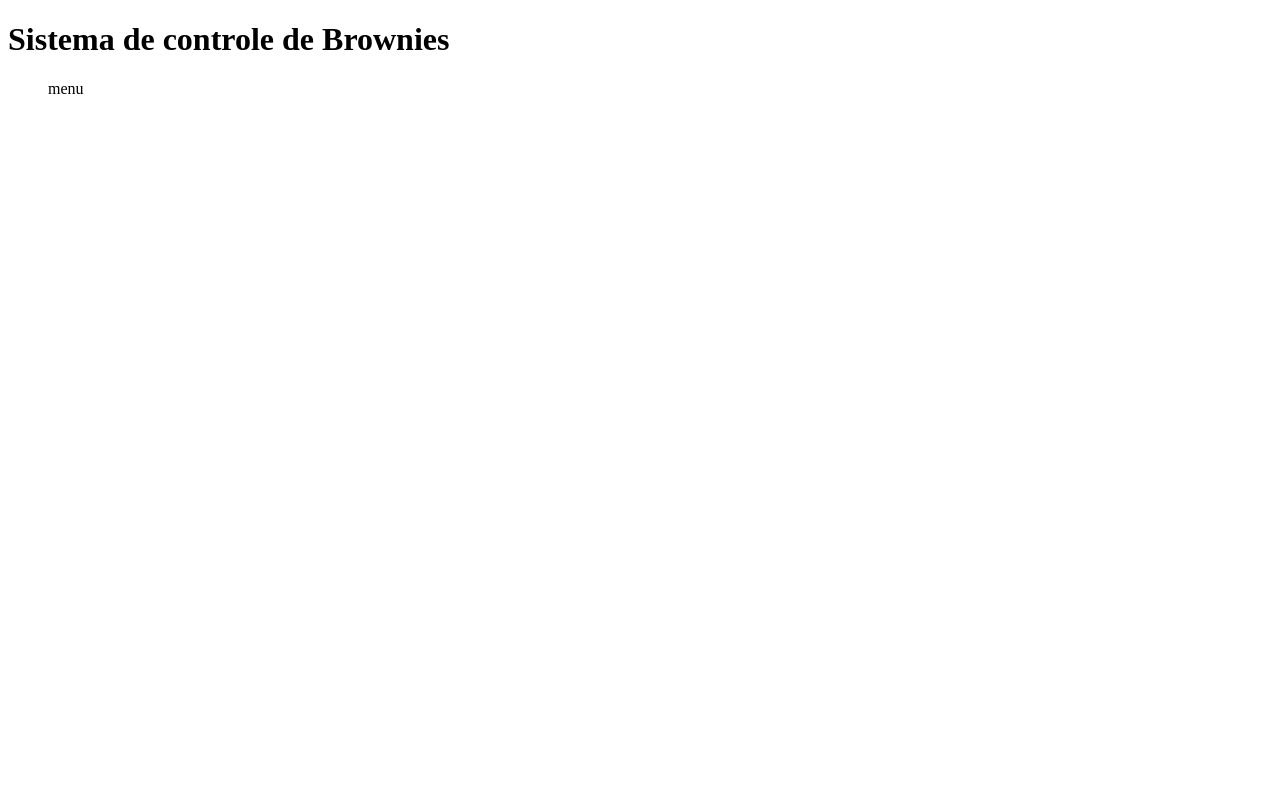
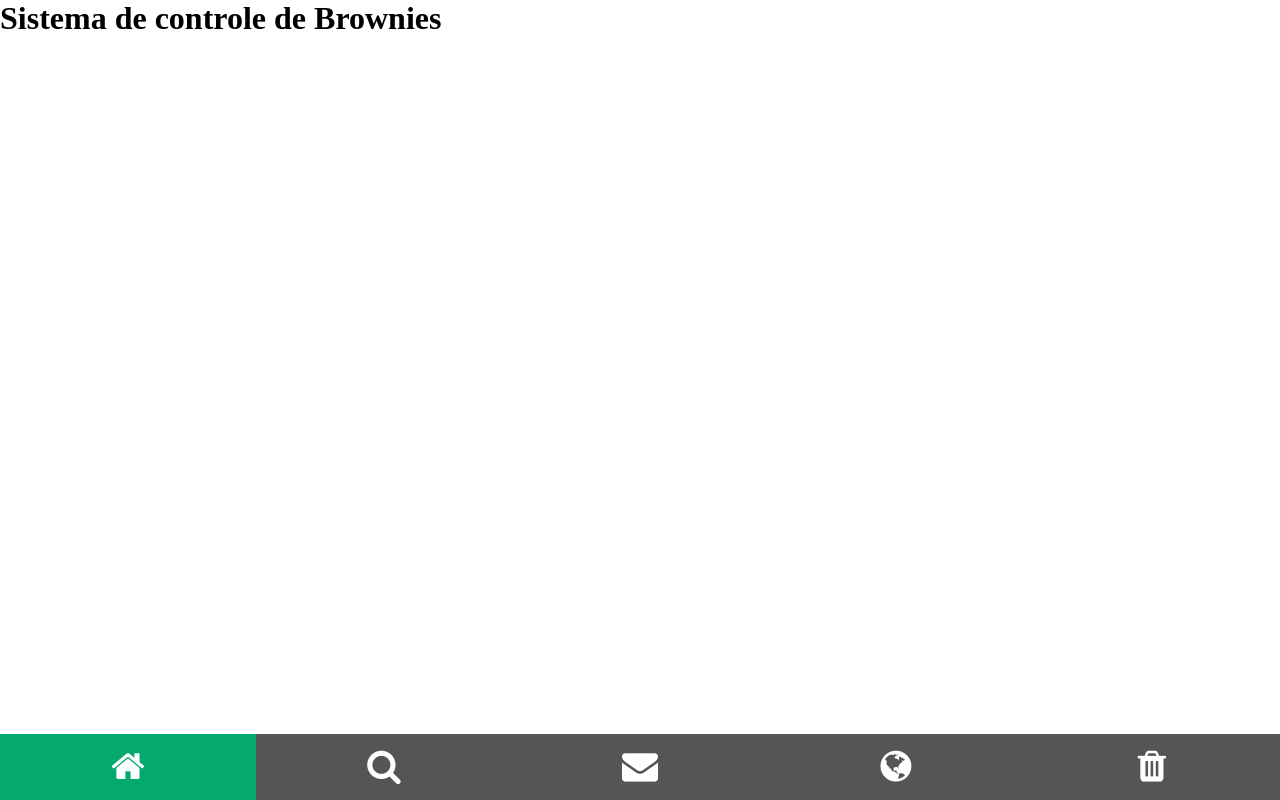
Before and after one commit to BdsOliveira/sysbro, a plain HTML site: page index.html in a window 1280 px wide. Drawn offline with Linux system fonts and the light colour scheme.

Commit message:
Add a menu

```diff
--- /dev/null
+++ b/css/style.css
@@ -0,0 +1,30 @@
+* {
+  margin: 0px;
+  padding: 0px;
+}
+
+.icon-bar {
+    width: 100%; /* Full-width */
+    background-color: #555; /* Dark-grey background */
+    overflow: auto; /* Overflow due to float */
+    position: fixed;
+    bottom: 0;
+  }
+
+  .icon-bar a {
+    float: left; /* Float links side by side */
+    text-align: center; /* Center-align text */
+    width: 20%; /* Equal width (5 icons with 20% width each = 100%) */
+    padding: 12px 0; /* Some top and bottom padding */
+    transition: all 0.3s ease; /* Add transition for hover effects */
+    color: white; /* White text color */
+    font-size: 36px; /* Increased font size */
+  }
+
+  .icon-bar a:hover {
+    background-color: #000; /* Add a hover color */
+  }
+
+  .active {
+    background-color: #04AA6D; /* Add an active/current color */
+  }
--- a/index.html
+++ b/index.html
@@ -4,13 +4,23 @@
     <meta charset="UTF-8">
     <meta http-equiv="X-UA-Compatible" content="IE=edge">
     <meta name="viewport" content="width=device-width, initial-scale=1.0">
+    <link rel="stylesheet" href="https://cdnjs.cloudflare.com/ajax/libs/font-awesome/4.7.0/css/font-awesome.min.css">
+    <link rel="stylesheet" href="css/style.css">
     <title>Controle de Brownies</title>
 </head>
 <body>
     <h1 class="title">Sistema de controle de Brownies</h1>
 
     <menu>
-        menu
+        <div class="icon-bar">
+            <a class="active" href="#"><i class="fa fa-home"></i></a>
+            <a href="#"><i class="fa fa-search"></i></a>
+            <a href="#"><i class="fa fa-envelope"></i></a>
+            <a href="#"><i class="fa fa-globe"></i></a>
+            <a href="#"><i class="fa fa-trash"></i></a>
+          </div>
     </menu>
+
+
 </body>
 </html>
```
